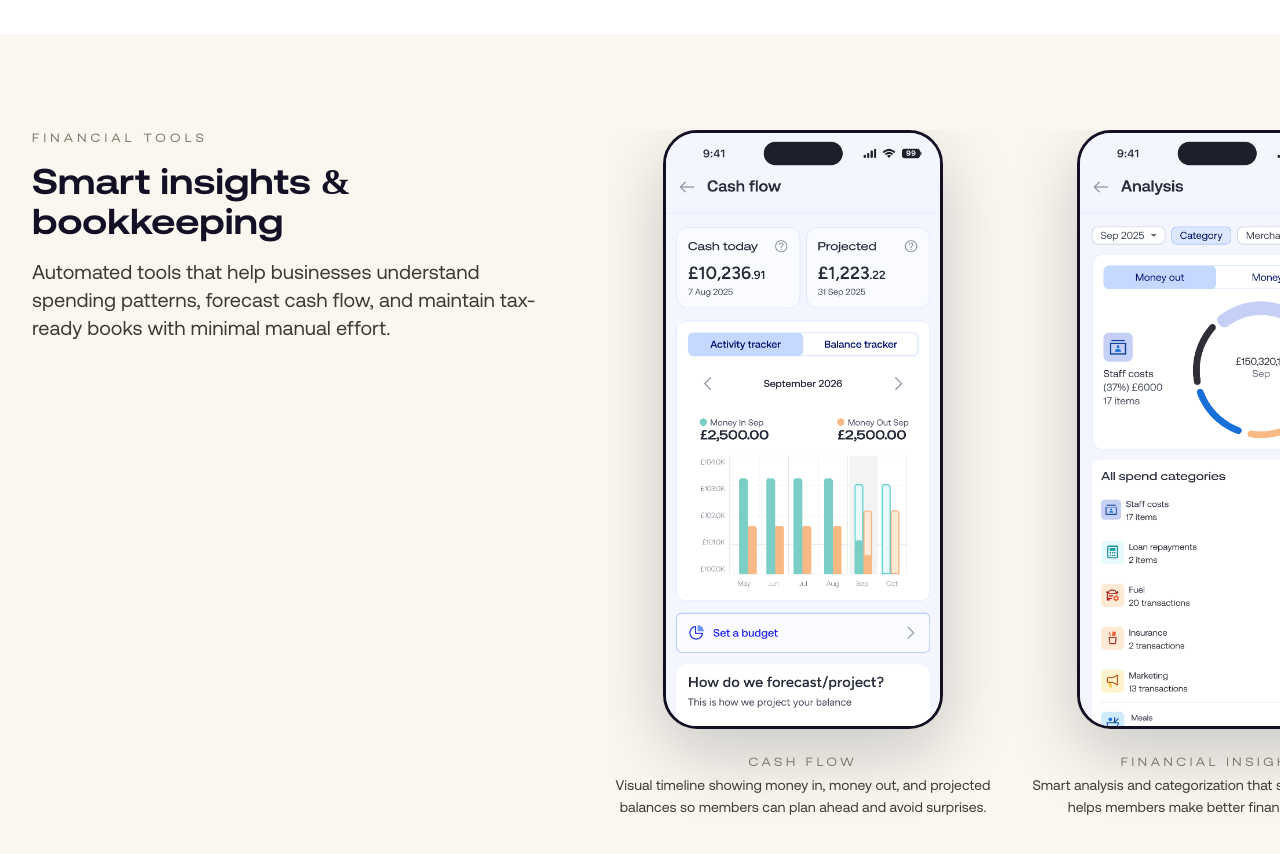
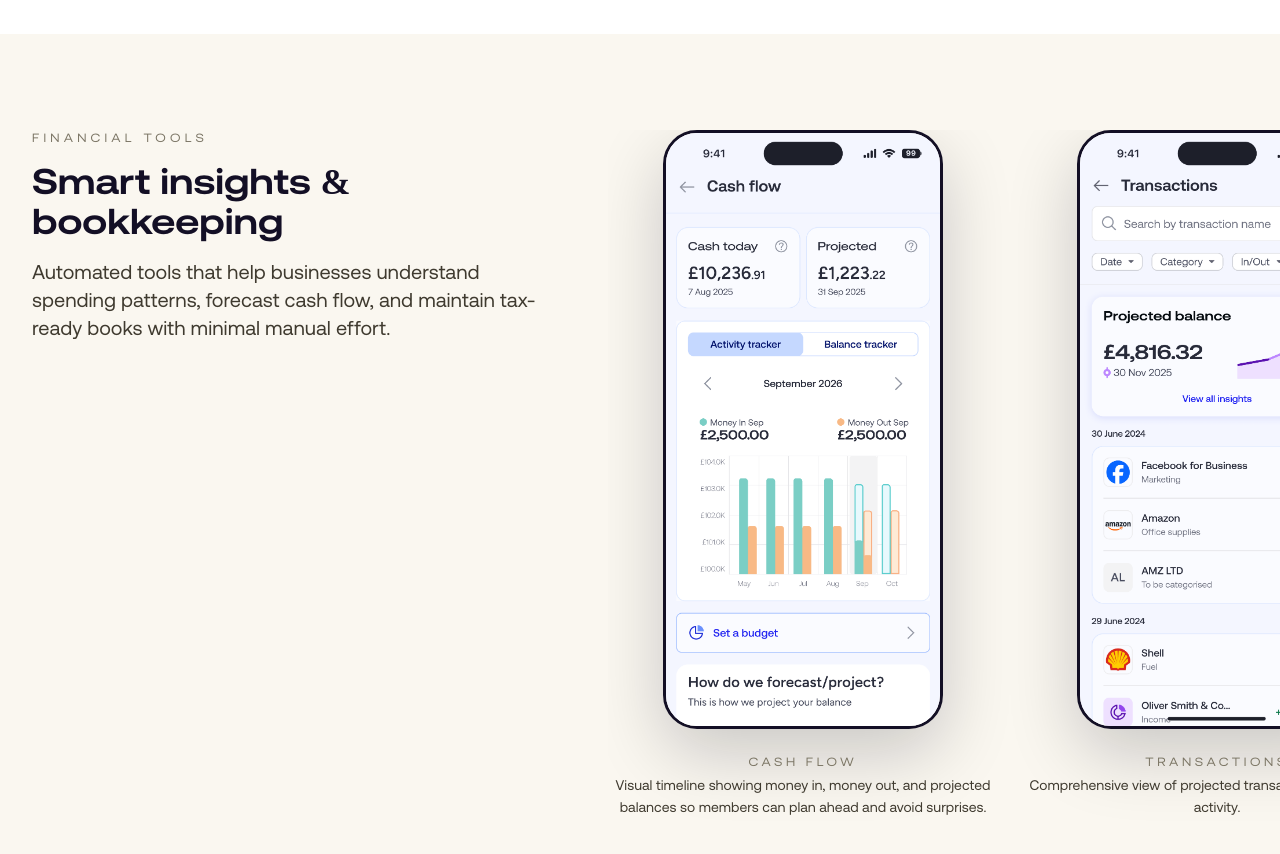
Before and after one commit to h8inc/portfolio, a React (Vite) app: page /tide in a window 1280 px wide. Shown: the part 2560-3414 px from the top of the page. Built offline with nearby package versions, Linux system fonts and the light colour scheme.

Commit message:
Add transactions mock to Smart insights gallery in Tide case study page

```diff
--- a/src/pages/Home.tsx
+++ b/src/pages/Home.tsx
@@ -172,8 +172,8 @@ function Home() {
             <ScreenGallery
               items={allScreens}
               sectionEyebrow="Tide"
-              sectionTitle="Financial subscriptions from 0 to 8 million in revneue"
-              sectionDescription="Conceived and designed Tide's tax management hub and financial insights from the ground up, guiding strategic decisions throughout the entire process. The system anticipates needs, doesn't wait for asks. It proactively surfaces tasks like upcoming tax deadlines before they became urgent. Introduced a completely new activation strategy for Tide's subscription products — freemium experiences that deliver value upfront."
+              sectionTitle="Financial subscriptions from 0 to £8 million in revneue"
+              sectionDescription="Tide is a banking app with more than 1M users, where I built first-of-its-kind financial and tax forecasting tools that reimagine how businesses plan and operate. The system anticipates needs, doesn't wait for asks. It proactively surfaces tasks like upcoming tax deadlines before they became urgent. Introduced a completely new activation strategy for Tide's subscription products — freemium experiences that deliver value upfront."
               sectionStats={
                 <ul className="list-disc list-inside space-y-3 text-sm sm:text-base text-[#3F3A2F] pl-4" style={{ fontFamily: 'Aeonik' }}>
                   <li>0→<strong className="font-semibold">12,000+</strong> subscribers, 0→<strong className="font-semibold">£8M+</strong> annual recurring revenue</li>
--- a/src/pages/Tide.tsx
+++ b/src/pages/Tide.tsx
@@ -101,6 +101,14 @@ function Tide() {
         description: 'Visual timeline showing money in, money out, and projected balances so members can plan ahead and avoid surprises.',
         imageSrc: encodeURI('/assets/Cash flow - current month.png'),
         imageAlt: 'Cash flow tracker with projected balances'
+      },
+      {
+        id: 'transactions',
+        eyebrow: 'Transactions',
+        title: 'Projected transactions view',
+        description: 'Comprehensive view of projected transactions and financial activity.',
+        imageSrc: encodeURI('/assets/Transactions/Populated/projected.png'),
+        imageAlt: 'Projected transactions view'
       },
       {
         id: 'insights',
```
